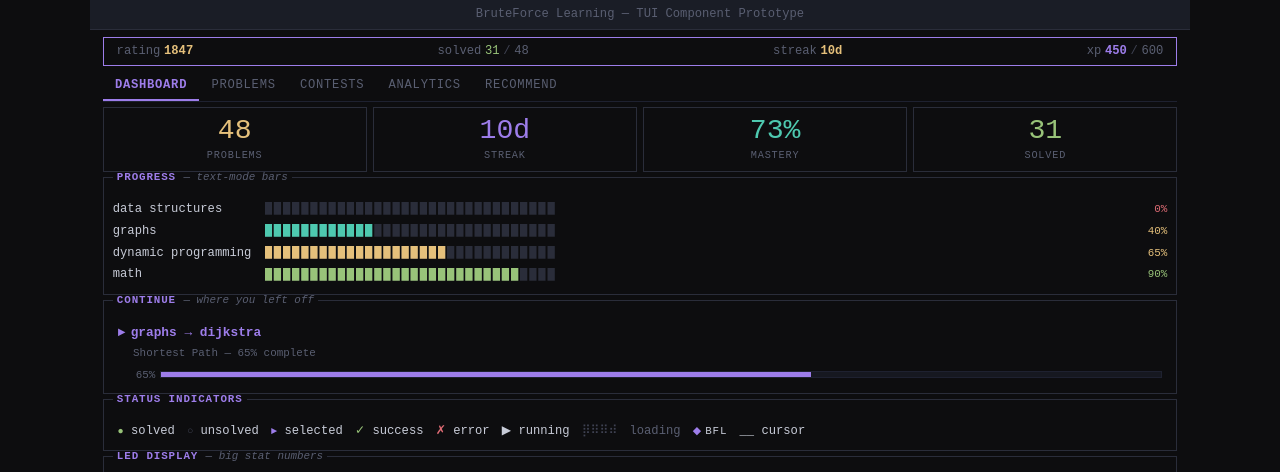
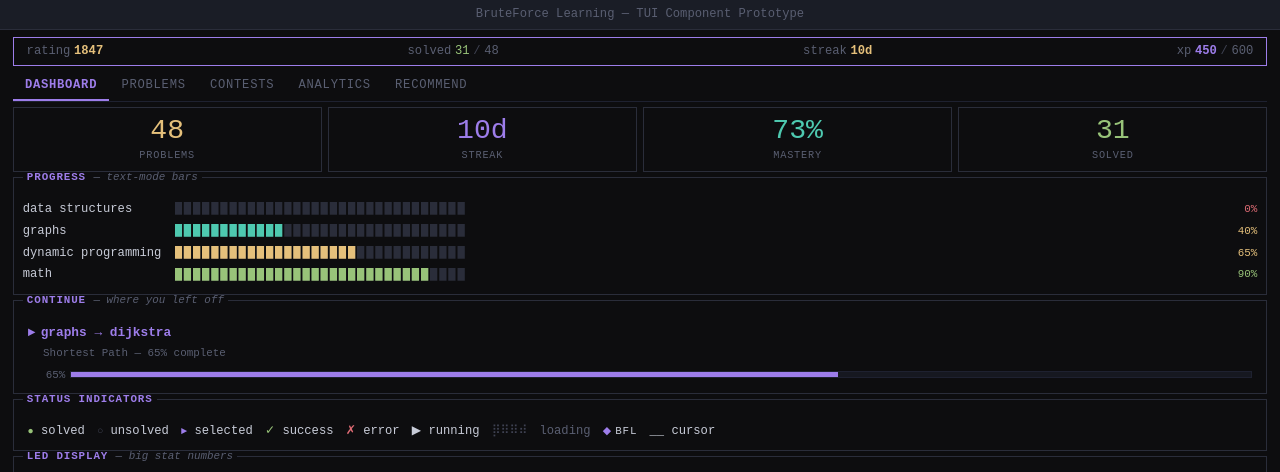
Before and after one commit to astra-at-top/Brutefroce-learning-web-app, a plain HTML site: page prototype.html in a window 1280 px wide. Shown: the top 472 px of the page. Drawn offline with Linux system fonts and the light colour scheme.

Commit message:
try: full-width layout, remove max-width cap

```diff
--- a/prototype.html
+++ b/prototype.html
@@ -24,7 +24,7 @@ body {
 }
 #app {
   flex: 1; display: flex; flex-direction: column; min-height: 0;
-  max-width: min(86rem, 1100px); margin: 0 auto; width: 100%;
+  width: 100%; margin: 0 auto;
 }
 .title-bar {
   background: #1a1d26; border-bottom: 1px solid var(--border);
```
